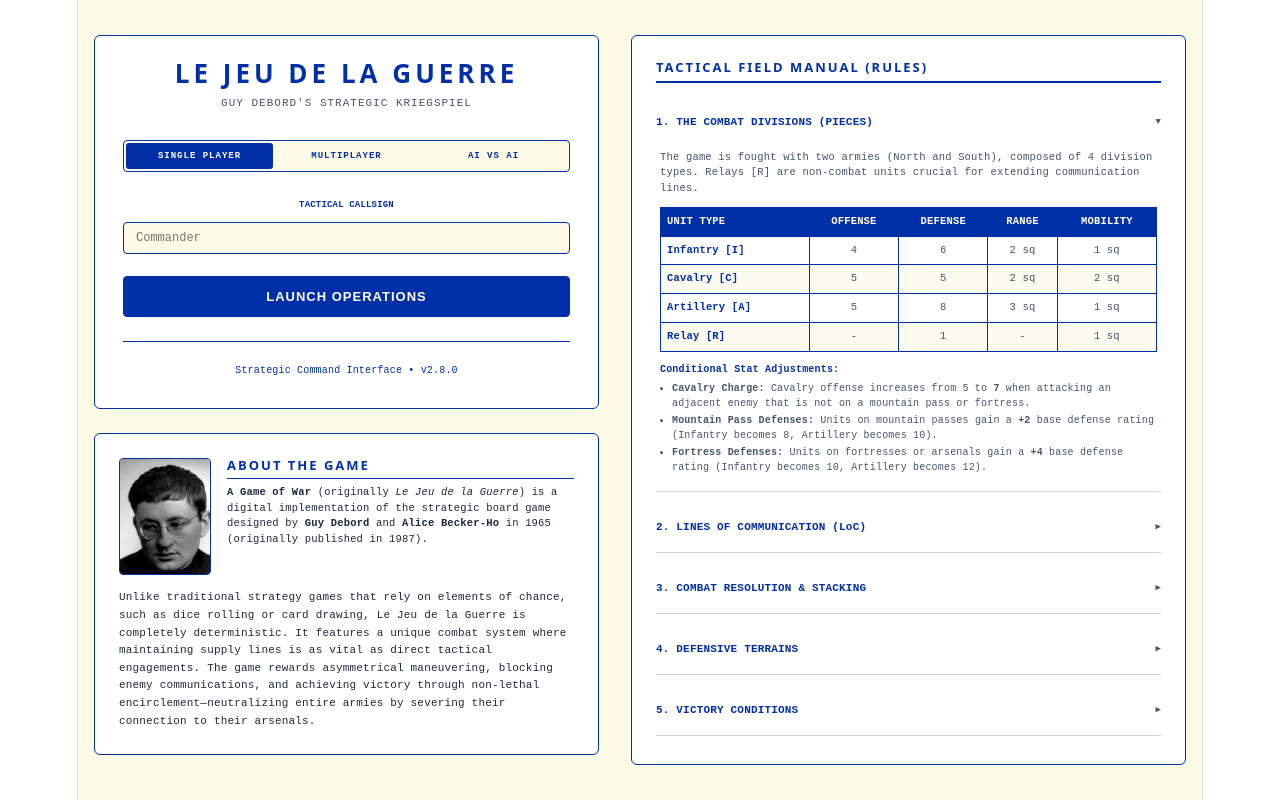
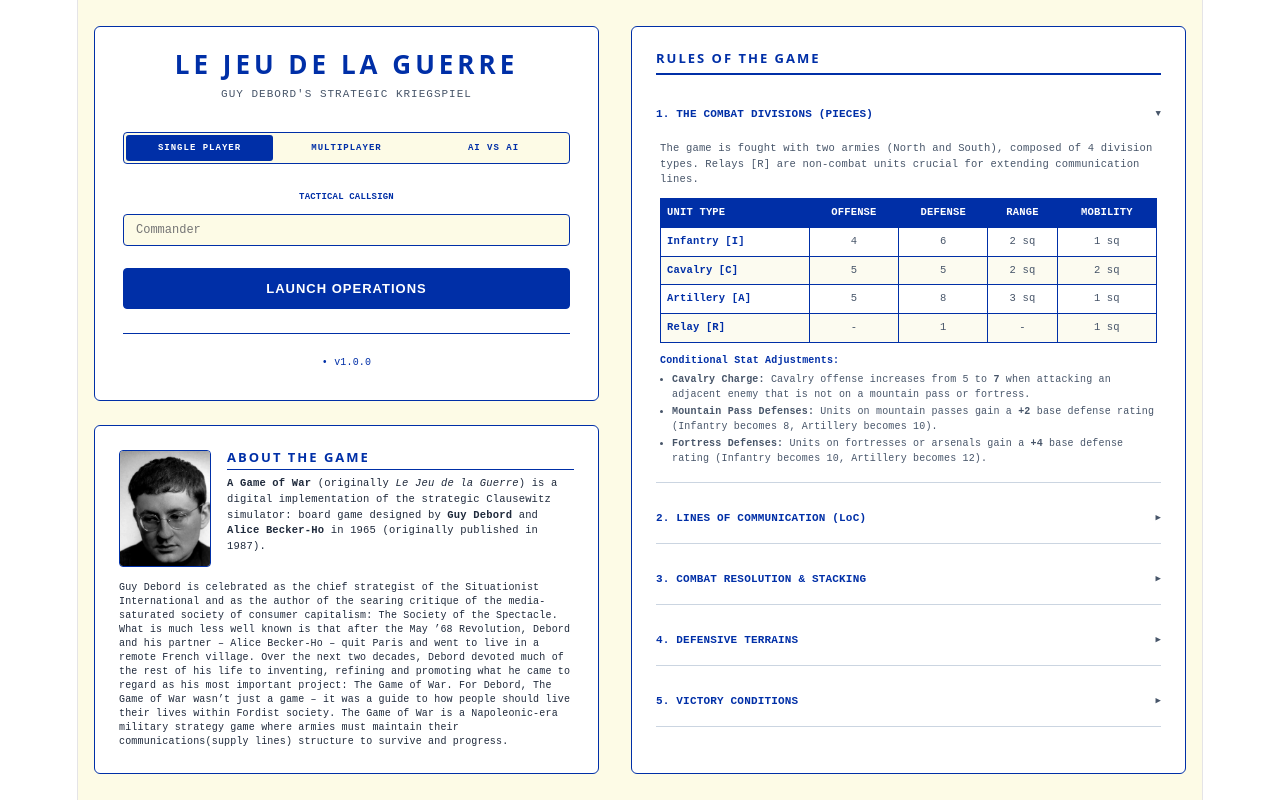
Before and after one commit to AastikTripathi/LE-JEU-DE-LA-GUERRE, a React (Vite) app in the folder frontend/: page / in a window 1280 px wide. Built offline with nearby package versions, Linux system fonts and the light colour scheme.

Commit message:
feat: add game lobby component for player setup and information display

```diff
--- a/frontend/src/components/Lobby.jsx
+++ b/frontend/src/components/Lobby.jsx
@@ -73,9 +73,9 @@
                 padding: '2px',
                 marginBottom: '20px'
               }}>
-                <button type="button" onClick={() => setGameMode('single')} style={{flex: 1, border: 'none', padding: '8px', fontSize: '9px', fontFamily: 'monospace', borderRadius: '3px', cursor: 'pointer', letterSpacing: '1px', backgroundColor: gameMode === 'single' ? '#002fa7' : 'transparent', color: gameMode === 'single' ? '#ffffff' : '#002fa7', fontWeight: 'bold'}}>SINGLE PLAYER</button>
-                <button type="button" onClick={() => setGameMode('multi')} style={{flex: 1, border: 'none', padding: '8px', fontSize: '9px', fontFamily: 'monospace', borderRadius: '3px', cursor: 'pointer', letterSpacing: '1px', backgroundColor: gameMode === 'multi' ? '#002fa7' : 'transparent', color: gameMode === 'multi' ? '#ffffff' : '#002fa7', fontWeight: 'bold'}}>MULTIPLAYER</button>
-                <button type="button" onClick={() => setGameMode('ai_vs_ai')} style={{flex: 1, border: 'none', padding: '8px', fontSize: '9px', fontFamily: 'monospace', borderRadius: '3px', cursor: 'pointer', letterSpacing: '1px', backgroundColor: gameMode === 'ai_vs_ai' ? '#002fa7' : 'transparent', color: gameMode === 'ai_vs_ai' ? '#ffffff' : '#002fa7', fontWeight: 'bold'}}>AI VS AI</button>
+                <button type="button" onClick={() => setGameMode('single')} style={{ flex: 1, border: 'none', padding: '8px', fontSize: '9px', fontFamily: 'monospace', borderRadius: '3px', cursor: 'pointer', letterSpacing: '1px', backgroundColor: gameMode === 'single' ? '#002fa7' : 'transparent', color: gameMode === 'single' ? '#ffffff' : '#002fa7', fontWeight: 'bold' }}>SINGLE PLAYER</button>
+                <button type="button" onClick={() => setGameMode('multi')} style={{ flex: 1, border: 'none', padding: '8px', fontSize: '9px', fontFamily: 'monospace', borderRadius: '3px', cursor: 'pointer', letterSpacing: '1px', backgroundColor: gameMode === 'multi' ? '#002fa7' : 'transparent', color: gameMode === 'multi' ? '#ffffff' : '#002fa7', fontWeight: 'bold' }}>MULTIPLAYER</button>
+                <button type="button" onClick={() => setGameMode('ai_vs_ai')} style={{ flex: 1, border: 'none', padding: '8px', fontSize: '9px', fontFamily: 'monospace', borderRadius: '3px', cursor: 'pointer', letterSpacing: '1px', backgroundColor: gameMode === 'ai_vs_ai' ? '#002fa7' : 'transparent', color: gameMode === 'ai_vs_ai' ? '#ffffff' : '#002fa7', fontWeight: 'bold' }}>AI VS AI</button>
               </div>
 
               {errorMessage && (
@@ -130,7 +130,7 @@
             </div>
 
             <div style={{ marginTop: '24px', borderTop: '1px solid #002fa7', paddingTop: '16px', fontSize: '10px', color: '#002fa7', textAlign: 'center' }}>
-              Strategic Command Interface • v2.8.0
+              • v1.0.0
             </div>
           </div>
 
@@ -159,12 +159,16 @@
               <div>
                 <h2 style={{ fontSize: '13px', letterSpacing: '2px', color: '#002fa7', margin: '0 0 6px 0', borderBottom: '1px solid #002fa7', paddingBottom: '4px', fontWeight: 'bold' }}>ABOUT THE GAME</h2>
                 <p style={{ fontSize: '10.5px', color: '#1e293b', lineHeight: '1.5', margin: 0 }}>
-                  <strong>A Game of War</strong> (originally <em>Le Jeu de la Guerre</em>) is a digital implementation of the strategic board game designed by <strong>Guy Debord</strong> and <strong>Alice Becker-Ho</strong> in 1965 (originally published in 1987).
+                  <strong>A Game of War</strong> (originally <em>Le Jeu de la Guerre</em>) is a digital implementation of the strategic Clausewitz simulator: board game designed by <strong>Guy Debord</strong> and <strong>Alice Becker-Ho</strong> in 1965 (originally published in 1987).
                 </p>
               </div>
             </div>
-            <p style={{ fontSize: '11px', color: '#1e293b', lineHeight: '1.6', margin: 0 }}>
-              Unlike traditional strategy games that rely on elements of chance, such as dice rolling or card drawing, Le Jeu de la Guerre is completely deterministic. It features a unique combat system where maintaining supply lines is as vital as direct tactical engagements. The game rewards asymmetrical maneuvering, blocking enemy communications, and achieving victory through non-lethal encirclement—neutralizing entire armies by severing their connection to their arsenals.
+            <p style={{ fontSize: '10px', color: '#1e293b', lineHeight: '1.4', margin: 0 }}>
+              Guy Debord is celebrated as the chief strategist of the Situationist International and as the author of the searing critique of the media-saturated society of consumer capitalism: The Society of the Spectacle.
+
+              What is much less well known is that after the May ’68 Revolution, Debord and his partner – Alice Becker-Ho – quit Paris and went to live in a remote French village. Over the next two decades, Debord devoted much of the rest of his life to inventing, refining and promoting what he came to regard as his most important project: The Game of War.
+
+              For Debord, The Game of War wasn’t just a game – it was a guide to how people should live their lives within Fordist society. The Game of War is a Napoleonic-era military strategy game where armies must maintain their communications(supply lines) structure to survive and progress.
             </p>
           </div>
         </div>
@@ -183,7 +187,7 @@
           boxSizing: 'border-box',
           textAlign: 'left'
         }}>
-          <h2 style={{ fontSize: '13px', letterSpacing: '2px', color: '#002fa7', margin: '0 0 8px 0', borderBottom: '2px solid #002fa7', paddingBottom: '6px', fontWeight: 'bold' }}>TACTICAL FIELD MANUAL (RULES)</h2>
+          <h2 style={{ fontSize: '13px', letterSpacing: '2px', color: '#002fa7', margin: '0 0 8px 0', borderBottom: '2px solid #002fa7', paddingBottom: '6px', fontWeight: 'bold' }}>RULES OF THE GAME</h2>
           <RulesBook />
         </div>
       </div>
```
